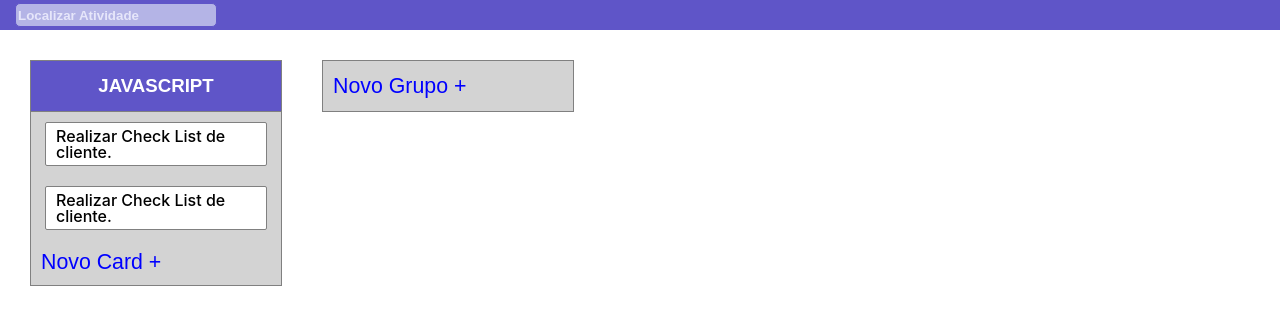
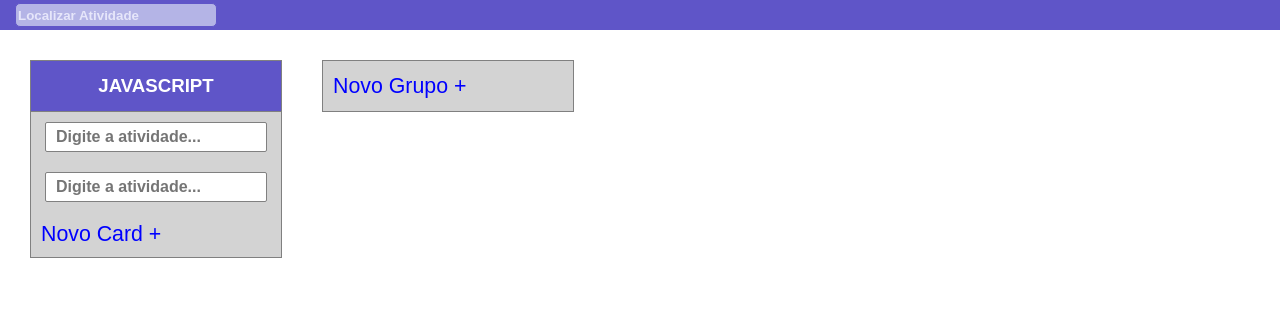
Before and after one commit to cauecoser/ravtasks, a React (Create React App) app: page / in a window 1280 px wide. Shown: the top 324 px of the page. Built offline with nearby package versions, Linux system fonts and the light colour scheme; some icons are missing.

Commit message:
Atualização

```diff
--- a/src/App.js
+++ b/src/App.js
@@ -1,12 +1,10 @@
-import { IoAlertSharp } from 'react-icons/io5'
 import './App.css'
+import './reset.css'
 import Botao from './botao/botao'
-import Card from './card/card'
 import Grupo from './grupo/grupo'
-import './reset.css'
 import Topbar from './topbar/topbar'
 
-function Alerta() {
+function CriarGrupo() {
   alert('Você vai criar um novo grupo!')
 }
 
@@ -16,7 +14,7 @@ function App() {
     <div id='demais'>
       <Grupo tit_grupo="JAVASCRIPT"/>
       <div id='divbotao'>
-        <Botao nomebotao="Novo Grupo +" onclick={Alerta}/>
+        <Botao nomebotao="Novo Grupo +" onclick={CriarGrupo}/>
       </div>
     </div>
   </>)
--- a/src/card/card.js
+++ b/src/card/card.js
@@ -1,11 +1,15 @@
 import './card.css'
 
-function Card (props) {
+function Card () {
+    // let texto_card = null
     return(
-        <div id='card'>
-            {props.texto_card}
-        </div>
+        <input id='card' placeholder="Digite a atividade..." onClick={EditarAtividade}/>
     )
 }
 
+function EditarAtividade() {
+    // var tecto_card = document.querySelector('input#card').value
+    alert('Você está editando a atividade!')
+}
+
 export default Card
--- a/src/grupo/grupo.js
+++ b/src/grupo/grupo.js
@@ -2,7 +2,7 @@ import Botao from '../botao/botao'
 import Card from '../card/card'
 import './grupo.css'
 
-function Alerta() {
+function CriarAtividade() {
     alert('Você vai criar uma nova atividade!')
 }
 
@@ -13,11 +13,11 @@ function Grupo (props) {
                 {props.tit_grupo}
             </div>
             <div id='area_cards'>
-                <Card texto_card="Realizar Check List de cliente."/>
-                <Card texto_card="Realizar Check List de cliente."/>
+                <Card/>
+                <Card/>
             </div>
             <div>
-                <Botao nomebotao="Novo Card +" onclick={Alerta}/>
+                <Botao nomebotao="Novo Card +" onclick={CriarAtividade}/>
             </div>
         </div>
     )
```
